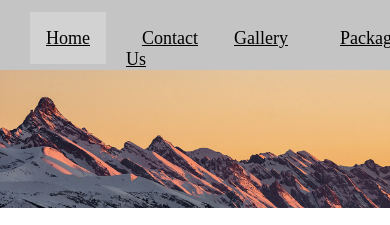
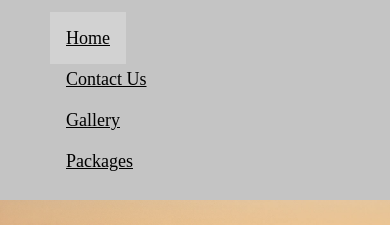
Before and after one commit to Mariah4star/Vaction-website, a plain HTML site: page index.html in a window 390 px wide. Shown: the top 225 px of the page. Drawn offline with Linux system fonts and the light colour scheme.

Commit message:
Working to fix the table-columns

```diff
--- a/CSS/style.css
+++ b/CSS/style.css
@@ -218,15 +218,14 @@ padding-top: 10px;
         display: column;
         justify-content: center;
         width: 100%;
-        height: 70px;
+        height: 200px;
         font-size: 18px;
         background-color: rgb(196, 196, 196);
         }
 
         #navlist {
             width: 100%;
-            display: flex;
-            justify-content: space-evenly;
+            display: table-column;
         }
 
         #navlist a{
```
